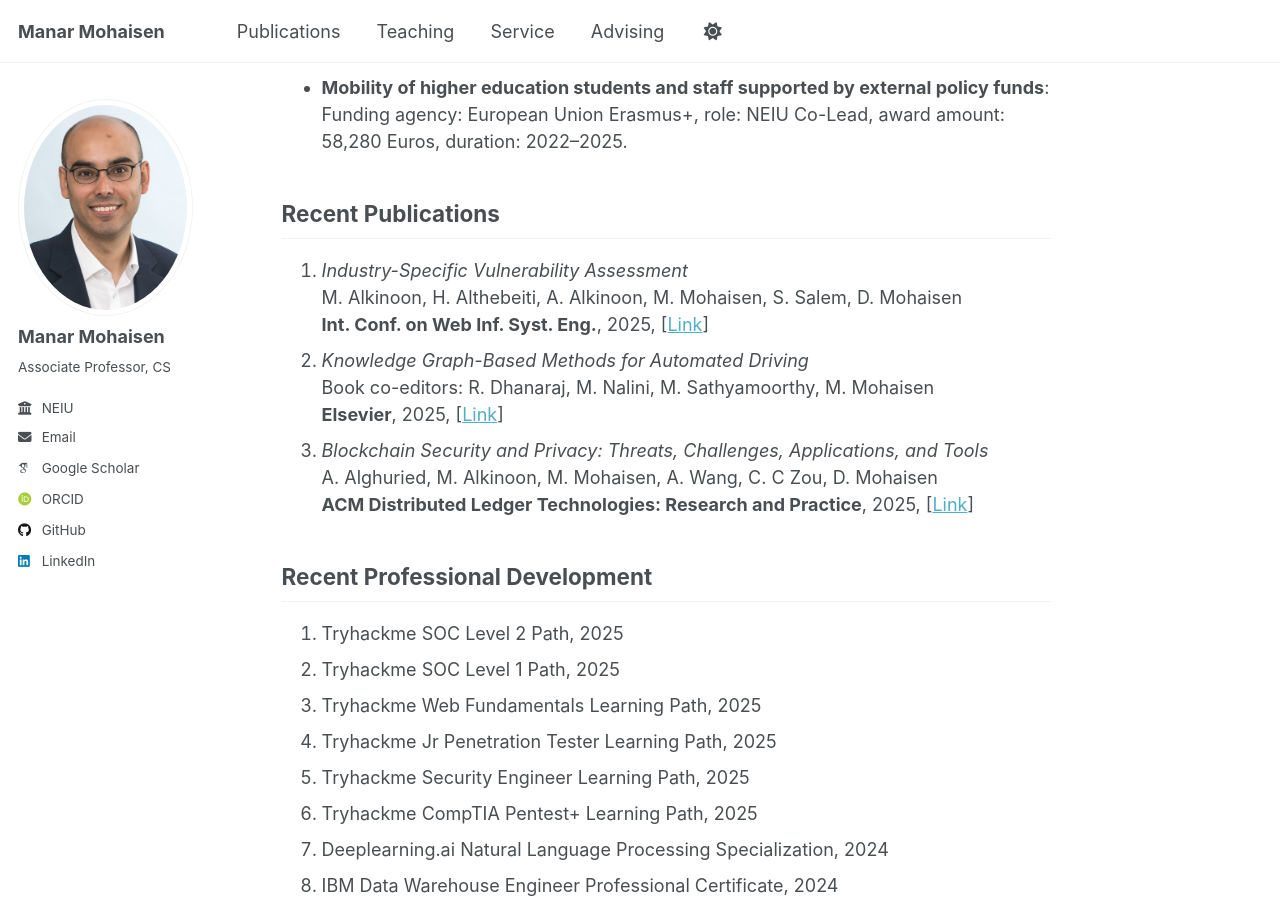
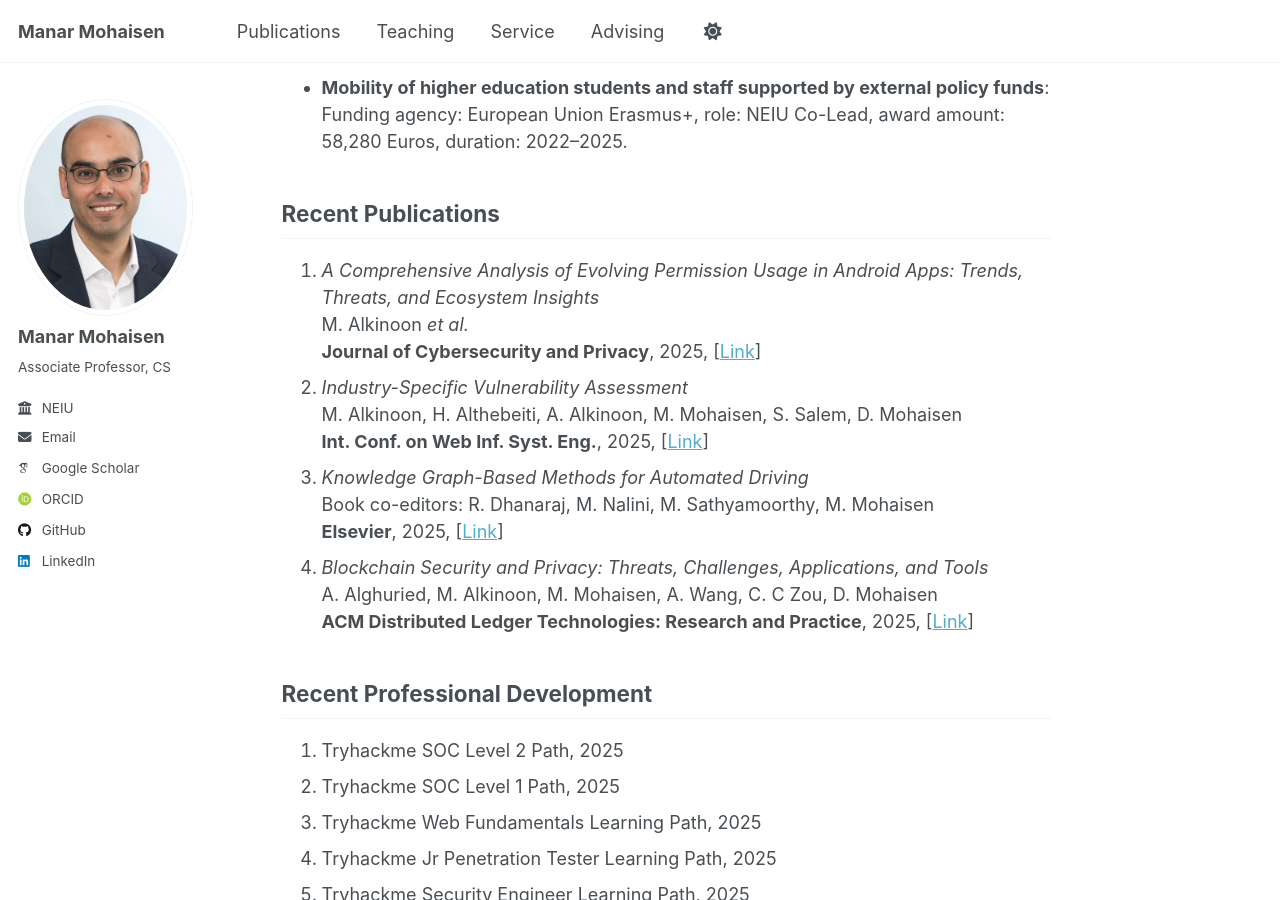
Before and after one commit to manarmohaisen/manarmohaisen.github.io, a Jekyll site: the page built from _pages/about.md, in a window 1280 px wide and 900 px high, scrolled down 444 px. Built offline with Jekyll 4.4.1, drawn with Linux system fonts in a browser that asks for light colours; some web fonts are replaced; a script that is not in the unit is left out.

Commit message:
Update about.md

```diff
--- a/_pages/about.md
+++ b/_pages/about.md
@@ -20,6 +20,11 @@ Funded Grants
 Recent Publications
 ----
 <ol>
+  <li>
+    <em>A Comprehensive Analysis of Evolving Permission Usage in Android Apps: Trends, Threats, and Ecosystem Insights</em><br>
+    M. Alkinoon <em>et al.</em><br>
+    <strong>Journal of Cybersecurity and Privacy</strong>, 2025, [<a href="https://www.mdpi.com/2624-800X/5/3/58" target="_blank">Link</a>]
+  </li>
   <li>
     <em>Industry-Specific Vulnerability Assessment</em><br>
     M. Alkinoon, H. Althebeiti, A. Alkinoon, M. Mohaisen, S. Salem, D. Mohaisen<br>
```
